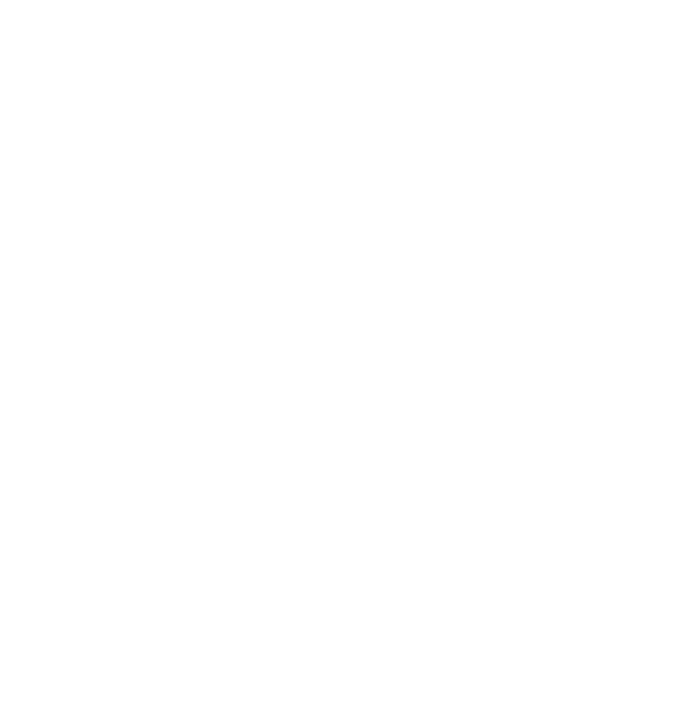
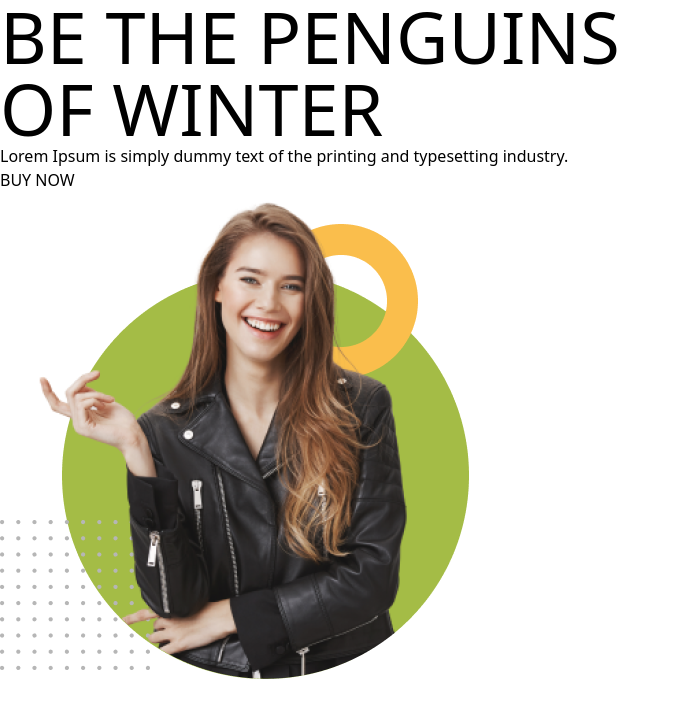
Before and after one commit to asm-ayesha/penguin-fashion-tailwind, a plain HTML site: page index.html in a window 1280 px wide. Shown: the whole page, without its empty margins (0-680 px from the left). Drawn offline with nearby package versions, Linux system fonts and the light colour scheme.

Commit message:
Tailwind extension setup

```diff
--- a/index.html
+++ b/index.html
@@ -1,11 +1,45 @@
 <!DOCTYPE html>
 <html lang="en">
+
 <head>
     <meta charset="UTF-8">
     <meta name="viewport" content="width=device-width, initial-scale=1.0">
-    <title>Document</title>
+    <title>Penguin-Fashion-tailwind</title>
+    <!-- tailwind link -->
+    <script src="https://cdn.jsdelivr.net/npm/@tailwindcss/browser@4"></script>
 </head>
+
 <body>
+    <header>
+        <nav>
 
+        </nav>
+
+        <!-- banner section started-->
+        <section>
+            <div>
+                <h1 class="text-7xl uppercase
+"><span>Be the Penguins</span>
+<br>
+<span>of Winter</span>
+</h1>
+                <p>Lorem Ipsum is simply dummy text of the printing and typesetting industry.</p>
+                <button>BUY NOW</button>
+            </div>
+
+            <div>
+                <img src="./images/model.png" alt="">
+            </div>
+        </section>
+    </header>
+
+    <main>
+
+    </main>
+
+    <footer>
+
+    </footer>
 </body>
+
 </html>
--- /dev/null
+++ b/tailwind.config.js
@@ -0,0 +1,8 @@
+ /** @type {import('tailwindcss').Config} */
+export default {
+   content: ["./src/**/*.{html,js}"],
+   theme: {
+     extend: {},
+   },
+   plugins: [],
+ }
```
